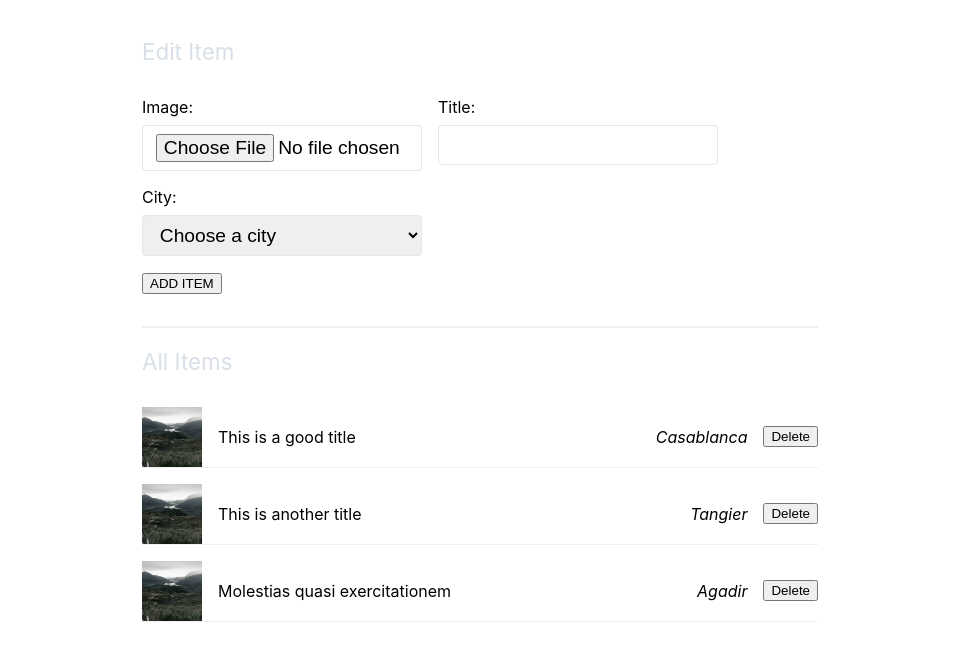
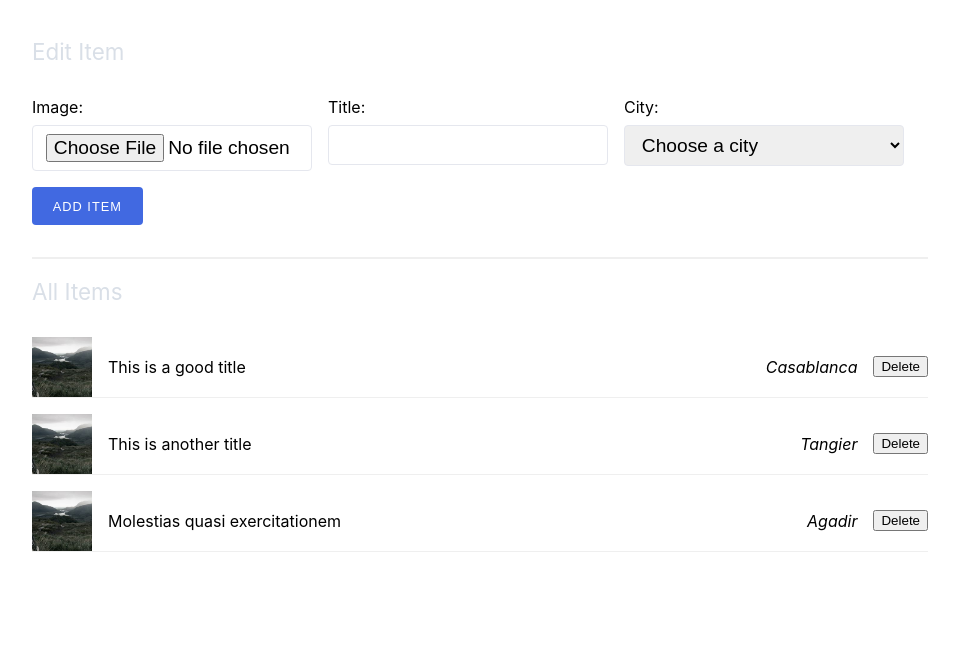
Before and after one commit to omhoumz/gid-super-item-creator, a React (Create React App) app: page / in a window 1280 px wide. Shown: the top 660 px of the page, without its empty margins (160-1119 px from the left). Built offline with nearby package versions, Linux system fonts and the light colour scheme.

Commit message:
add btn styles

```diff
--- a/src/App.css
+++ b/src/App.css
@@ -1,6 +1,6 @@
 .app {
   width: 100%;
-  max-width: 740px;
+  max-width: 960px;
   margin: auto;
   padding: 2rem;
   box-sizing: border-box;
@@ -13,3 +13,29 @@
   margin-bottom: 2rem;
   margin-top: 0.4rem;
 }
+
+.btn {
+  color: white;
+  background-color: #545454;
+  letter-spacing: 1px;
+  padding: 0.7rem 1.3rem;
+  font-size: 0.8rem;
+  border: none;
+  border-radius: 4px;
+  cursor: pointer;
+  transition: background-color 90ms ease-in-out;
+}
+.btn:hover {
+  background-color: #333232;
+}
+
+.btn.sm {
+  padding: 0.4rem 0.7rem;
+}
+
+.btn.blue {
+  background-color: royalblue;
+}
+.btn.blue:hover {
+  background-color: #395fcf;
+}
```
